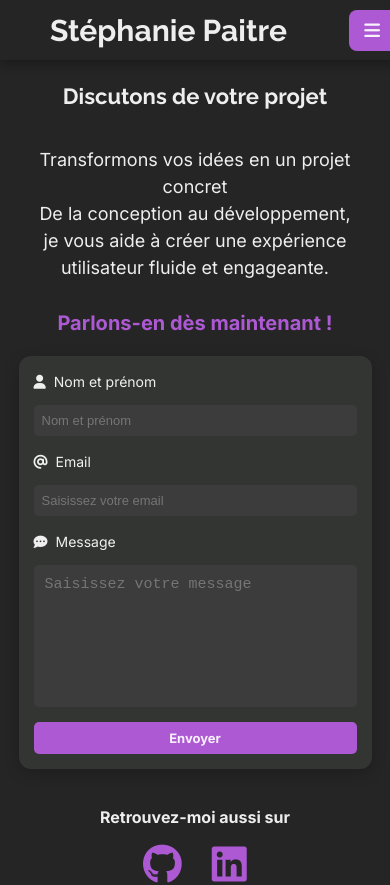
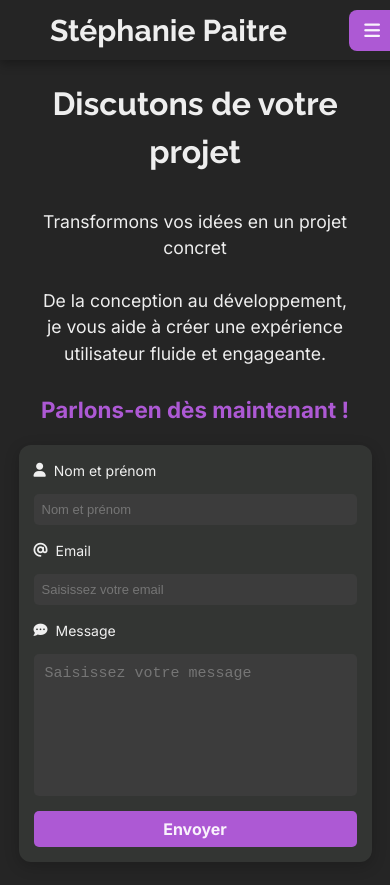
Before and after one commit to pommeverte06/Portfolio_P12, a React (Vite) app: page /contact in a window 390 px wide. Shown: the top 885 px of the page. Built offline with nearby package versions, Linux system fonts and the light colour scheme.

Commit message:
amélioration tailles polices

```diff
--- a/src/components/Header/Header.jsx
+++ b/src/components/Header/Header.jsx
@@ -44,7 +44,6 @@ function Header() {
           </ul>
         </nav>
 
-        {/* ✅ Correction : Garder un <div> mais le rendre accessible */}
         <div
           className="theme-switch"
           onClick={toggleTheme}
@@ -119,7 +118,6 @@ function Header() {
               Contact
             </Link>
           </li>
-          {/* ✅ Correction : Garde un <div> mais avec tabIndex="0" pour le clavier */}
           <li>
             <div
               className="mobile-theme-switch"
--- a/src/components/PageTransition.jsx
+++ b/src/components/PageTransition.jsx
@@ -1,15 +1,15 @@
 import { motion } from "framer-motion";
 
 const pageVariants = {
-  initial: { opacity: 0, y: "-50vh" }, // départ légèrement au-dessus
-  in: { opacity: 1, y: 0 }, // arrivée douce
-  out: { opacity: 0, y: "50vh" }, // disparition en bas
+  initial: { opacity: 0, y: "-50vh" },
+  in: { opacity: 1, y: 0 },
+  out: { opacity: 0, y: "50vh" },
 };
 
 const pageTransition = {
   type: "tween",
-  ease: [0.25, 0.1, 0.25, 1], // courbe de bezier
-  duration: 0.5, // ajuste la vitesse
+  ease: [0.25, 0.1, 0.25, 1],
+  duration: 0.5,
 };
 
 function PageTransition({ children }) {
--- a/src/components/ProjectCard/projectcard.css
+++ b/src/components/ProjectCard/projectcard.css
@@ -52,7 +52,7 @@
   margin-top: auto;
   padding-bottom: 10px;
 }
-.project-icons a{
+.project-icons a {
   margin: 10px;
   font-size: 21px;
   font-size: 1.5rem;
@@ -63,3 +63,9 @@
   cursor: pointer;
   text-decoration: none;
 }
+
+@media (max-width: 480px) {
+  .project-content p {
+    font-size: 1rem;
+  }
+}
--- a/src/pages/About/about.css
+++ b/src/pages/About/about.css
@@ -38,7 +38,6 @@
   margin-top: 30px;
 }
 
-/* tablette */
 @media screen and (max-width: 1024px) {
   .about-container {
     padding: 40px 15px;
@@ -50,7 +49,6 @@
   }
 }
 
-/* smartphone */
 @media screen and (max-width: 768px) {
   .about-container {
     padding: 30px 10px;
@@ -58,11 +56,10 @@
   }
 
   .about-container h1 {
-    font-size: 1.8rem;
+    font-size: 2rem;
   }
 }
 
-/* petits écrans */
 @media screen and (max-width: 480px) {
   .about-container {
     padding: 25px 5px;
@@ -71,6 +68,6 @@
   }
 
   .about-container h1 {
-    font-size: 1.5rem;
+    font-size: 2rem;
   }
 }
--- a/src/pages/Contact/Contact.jsx
+++ b/src/pages/Contact/Contact.jsx
@@ -32,13 +32,13 @@ function Contact() {
 
   return (
     <div className="contact-container">
-      <h2 className="contact-title" id="contact-title">
+      <h1 className="contact-title" id="contact-title">
         Discutons de votre projet
-      </h2>
+      </h1>
 
       <p className="contact-subtitle">
         Transformons vos idées en un projet concret
-        <br />
+        <br /><br />
         De la conception au développement, je vous aide à créer une expérience
         utilisateur fluide et engageante. <br />
         <br />
--- a/src/pages/Contact/contact.css
+++ b/src/pages/Contact/contact.css
@@ -176,7 +176,7 @@
   }
 
   .contact-title {
-    font-size: 26px;
+    font-size: 2rem;
   }
 
   .input-group input,
@@ -200,7 +200,7 @@
   }
 
   .contact-title {
-    font-size: 24px;
+    font-size: 2rem;
   }
   .contact-subtitle {
     width: 85%;
@@ -233,13 +233,16 @@
   }
 
   .contact-title {
-    font-size: 22px;
+    font-size: 2rem;
   }
 
   .contact-subtitle {
     width: 85%;
+    font-size: 1.1rem;
   }
-
+.contact-subtitle strong{
+  font-size: 1.4rem;
+}
   .input-group input,
   .input-group textarea .input-group label {
     font-size: 13px;
@@ -247,7 +250,7 @@
   }
 
   .contact-button {
-    font-size: 13px;
+    font-size: 1rem;
     padding: 8px;
   }
 }
--- a/src/pages/Home/home.css
+++ b/src/pages/Home/home.css
@@ -86,7 +86,7 @@
   }
 
   .home-image img {
-    width: 50%;
+    width: 100%;
   }
 
   .cta-buttons {
@@ -98,6 +98,8 @@
 @media screen and (max-width: 600px) {
   .home-container {
     padding: 30px;
+    margin: 20px 10px;
+
   }
 
   .home-content h1 {
@@ -121,10 +123,10 @@
 
 @media screen and (max-width: 480px) {
   .home-container {
-    padding: 20px;
-    margin: 50px;
+    padding: 10px;
+    margin: 20px 10px;
+    gap: 0px;
   }
-
   .home-content h1 {
     font-size: 1.8rem;
   }
@@ -142,7 +144,8 @@
     margin: 5px 0;
   }
 
-  .home-image img {
+  .home-image  {
     width: 100%;
+    margin: 0;
   }
 }
--- a/src/pages/Skills/skills.css
+++ b/src/pages/Skills/skills.css
@@ -184,14 +184,14 @@
   }
 
   .skills-description h2 {
-    font-size: 15px;
+    font-size: 19px;
   }
 
   .skills-description p {
-    font-size: 13px;
+    font-size: 17px;
   }
 
   .skills-container h1 {
-    font-size: 1.5rem;
+    font-size: 2rem;
   }
 }
```
